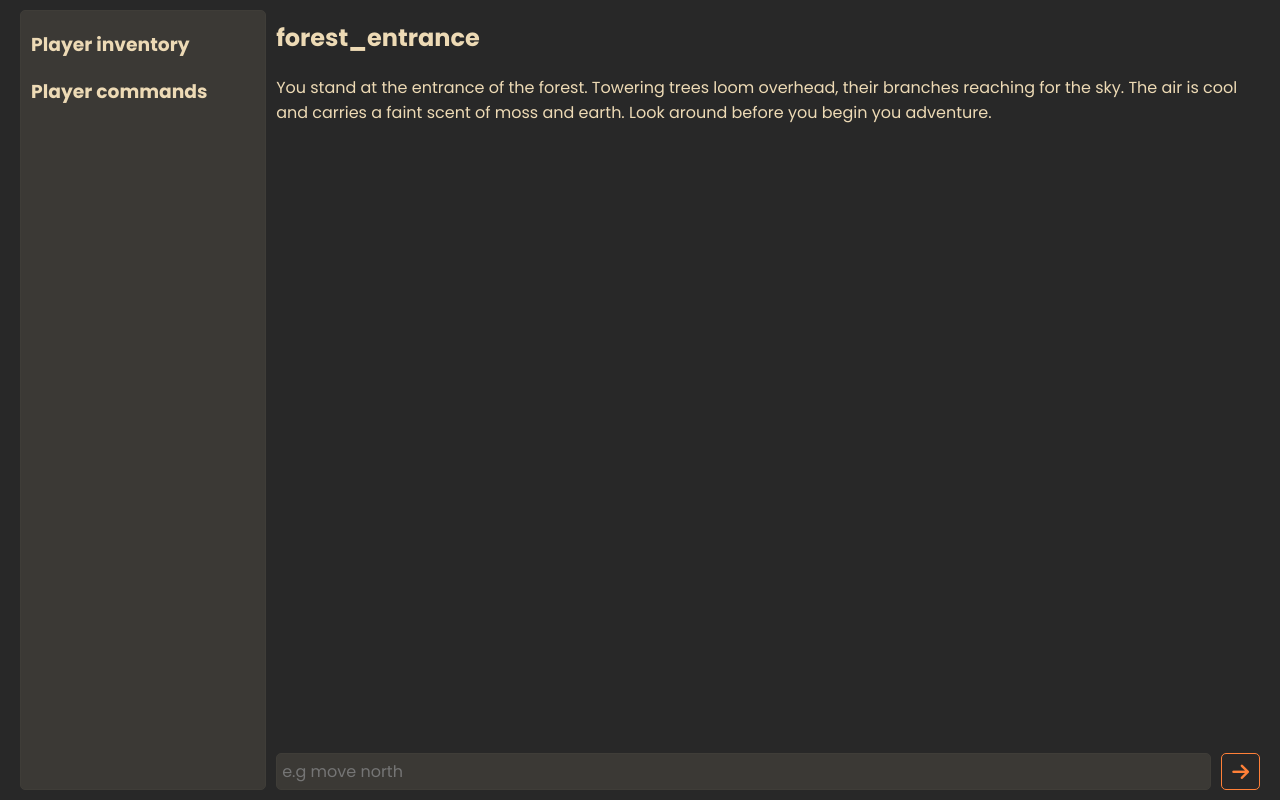
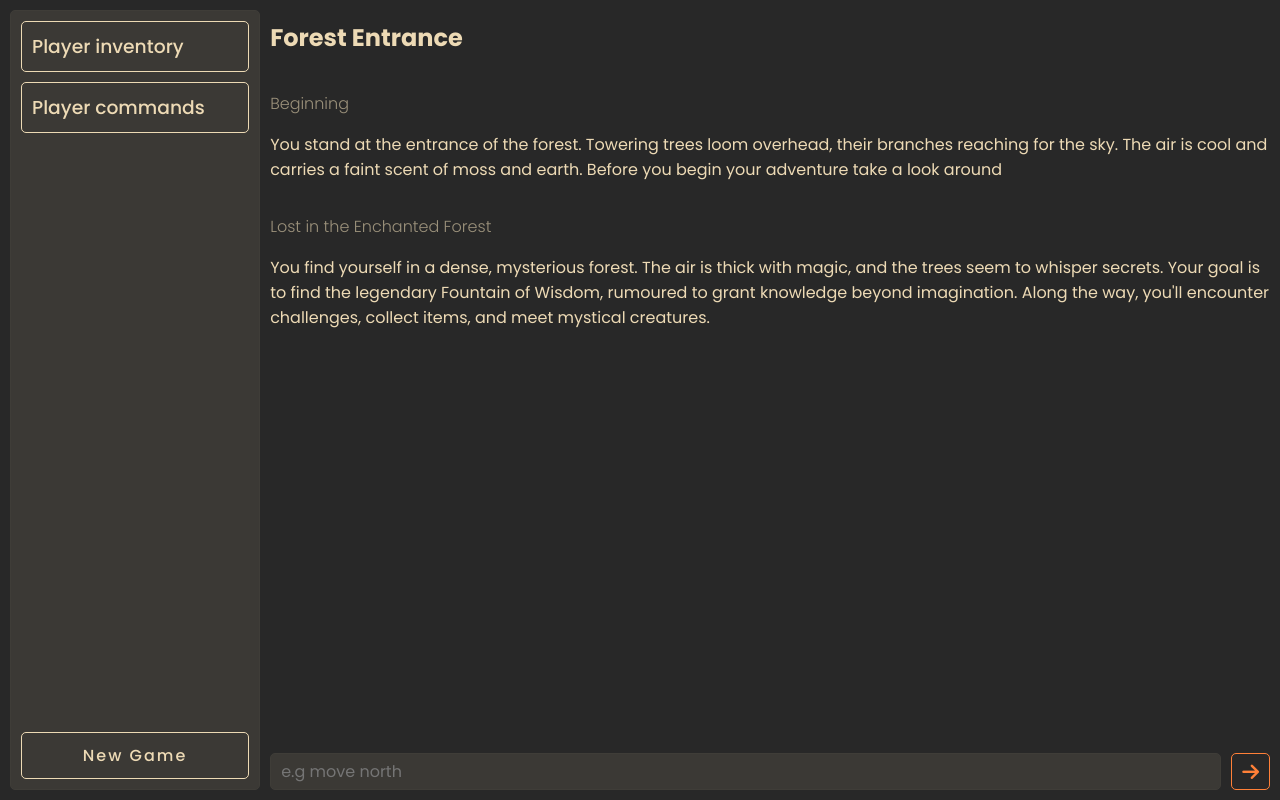
Before and after one commit to WilliamDavidson-02/text-based-game, a PHP site: page / in a window 1280 px wide. Run offline with PHP 8.4, Linux system fonts and the light colour scheme.

Commit message:
story line displayed, reset game and error handeling

```diff
--- /dev/null
+++ b/functions.php
@@ -0,0 +1,8 @@
+<?php
+
+declare(strict_types=1);
+
+function createErrorMsg(string $msg)
+{
+    $_SESSION['errorMessage'] = $msg;
+}
--- a/index.php
+++ b/index.php
@@ -2,13 +2,24 @@
 
 session_start();
 
+if (isset($_POST['reset'])) {
+    unset($_SESSION['player']);
+    unset($_SESSION['storyLine']);
+    unset($_SESSION['errorMessage']);
+
+    header('Location: ' . $_SERVER['PHP_SELF']);
+    exit;
+}
+
 require_once __DIR__ . '/rooms.php';
+require_once __DIR__ . '/functions.php';
 
 $commands = [
     'directions' => ['north', 'west', 'south', 'east'],
     'room_interactions' => ['look', 'take', 'move']
 ];
-$errorMessage = null;
+
+$errorMessage = isset($_SESSION['errorMessage']) ? $_SESSION['errorMessage'] : '';
 
 if (!isset($_SESSION['player'])) {
     $_SESSION['player'] = [
@@ -18,53 +29,89 @@ if (!isset($_SESSION['player'])) {
     ];
 }
 
+if (!isset($_SESSION['storyLine'])) {
+    $_SESSION['storyLine'] = [
+        [
+            'command' => 'Beginning',
+            'story' => $rooms['forest_entrance']['description']
+        ],
+        [
+            'command' => 'Lost in the Enchanted Forest',
+            'story' => 'You find yourself in a dense, mysterious forest. The air is thick with magic, and the trees seem to whisper secrets. Your goal is to find the legendary Fountain of Wisdom, rumoured to grant knowledge beyond imagination. Along the way, you\'ll encounter challenges, collect items, and meet mystical creatures.'
+        ]
+    ];
+}
+
 if ($_SERVER['REQUEST_METHOD'] === 'POST') {
+    $_SESSION['errorMessage'] = '';
     [$actionType, $action] = explode(' ', $_POST['command']);
     switch (strtolower($actionType)) {
         case 'move':
             if (array_key_exists(strtolower($action), $rooms[$_SESSION['player']['current_room']]['connection'])) {
                 $_SESSION['player']['current_room'] = $rooms[$_SESSION['player']['current_room']]['connection'][strtolower($action)];
+                $newPart = [
+                    'command' => $_POST['command'],
+                    'story' => $rooms[$_SESSION['player']['current_room']]['description']
+                ];
+                array_unshift($_SESSION['storyLine'], $newPart);
+            } else {
+                createErrorMsg("Hmm there seams to be no leading path to $action, maybe try a different direction ?");
             }
             break;
         case 'look':
 
             break;
         default:
-            $errorMessage = "You are unable to $actionType.";
+            createErrorMsg("You are unable to $actionType");
     }
 
-    // save prev commands, - 6 to get the 5 latest in the array.
+    // save prev commands, - 5 to get the 5 latest in the array.
     $_SESSION['player']['prev_commands'][] = $_POST['command'];
 
     if (count($_SESSION['player']['prev_commands']) > 5) {
-        array_splice($_SESSION['player']['prev_commands'], count($_SESSION['player']['prev_commands']) - 6);
+        $_SESSION['player']['prev_commands'] = array_splice($_SESSION['player']['prev_commands'], count($_SESSION['player']['prev_commands']) - 5);
     }
     // preventing same action to run again if page is reloaded.
     header('Location: ' . $_SERVER['PHP_SELF']);
     exit;
 }
 
+// Redo current room string to a nice title.
+$titleExplode = explode('_', $_SESSION['player']['current_room']);
+$roomTitle = ucwords(implode(' ', $titleExplode));
+
 require_once __DIR__ . '/header.php'; ?>
 <main>
     <section class="player-info-container">
-        <!-- player info -->
-        <div>
+        <div class="player-info-child">
+            <div class="player-info">
                 <h3>Player inventory</h3>
             </div>
-        <div>
+            <div class="player-info">
                 <h3>Player commands</h3>
                 <?php foreach ($_SESSION['player']['prev_commands'] as $command) : ?>
-                <div><?= $command; ?></div>
+                    <div class="small-dark-tx"><?= $command; ?></div>
                 <?php endforeach; ?>
             </div>
+        </div>
+        <form method="post">
+            <button type="submit" name="reset" class="brown-btn">New Game</button>
+        </form>
     </section>
     <section class="game-container">
+        <div class="story-container">
+            <h1><?= $roomTitle; ?></h1>
+            <div class="story">
+                <?php foreach ($_SESSION['storyLine'] as $description) : ?>
                     <div>
-            <h1><?= $_SESSION['player']['current_room']; ?></h1>
-            <div><?= $rooms[$_SESSION['player']['current_room']]['description']; ?></div>
+                        <p class="small-dark-tx"><?= $description['command'] ?></p>
+                        <p><?= $description['story'] ?></p>
+                    </div>
+                <?php endforeach; ?>
+            </div>
         </div>
         <form class="form-command" method="post">
-            <?php if ($errorMessage !== null) : ?>
+            <?php if ($errorMessage !== '') : ?>
                 <div class="error-container"><?= $errorMessage; ?></div>
             <?php endif; ?>
             <div class="input-container">
--- a/rooms.php
+++ b/rooms.php
@@ -2,7 +2,7 @@
 
 $rooms = [
     'forest_entrance' => [
-        'description' => 'You stand at the entrance of the forest. Towering trees loom overhead, their branches reaching for the sky. The air is cool and carries a faint scent of moss and earth. Look around before you begin you adventure.',
+        'description' => 'You stand at the entrance of the forest. Towering trees loom overhead, their branches reaching for the sky. The air is cool and carries a faint scent of moss and earth. Before you begin your adventure take a look around',
         'actions' => [
             'look' => ['You notice a glimmering object half-buried in the soft soil.'],
             'take' => 'As you pick it up, a mysterious energy pulses through your veins, urging you north.'
--- a/style.css
+++ b/style.css
@@ -17,7 +17,6 @@
 body {
   height: 100vh;
   max-height: 100vh;
-  width: 100vw;
   margin: 0;
   padding: 0;
   background: var(--bg-color-dark);
@@ -31,7 +30,7 @@ input[type="text"] {
   border-radius: 5px;
   outline: none;
   font-size: 1rem;
-  padding: 5px;
+  padding: 5px 10px;
   width: 100%;
 }
 
@@ -43,22 +42,35 @@ button {
 
 main {
   width: 100%;
-  max-width: 1600px;
   height: 100%;
-  padding: 0 20px;
+  padding: 0 10px;
   margin: 0 auto;
   display: flex;
   gap: 10px;
 }
 
+h3 {
+  margin: 0;
+  font-weight: 500;
+}
+
 .player-info-container {
   height: calc(100% - 20px);
   width: 20%;
-  padding: 0 10px;
+  padding: 10px;
   margin: 10px 0;
   border: var(--border);
   border-radius: 5px;
   background: var(--bg-color-light);
+  display: flex;
+  flex-direction: column;
+  justify-content: space-between;
+}
+
+.player-info-child {
+  display: flex;
+  flex-direction: column;
+  gap: 10px;
 }
 
 .game-container {
@@ -90,6 +102,13 @@ main {
   border: 1px solid var(--orange);
   display: flex;
   align-items: center;
+  transition: 0.3s;
+}
+
+.btn:hover {
+  transition: 0.3s;
+  background: var(--orange);
+  color: var(--bg-color-light);
 }
 
 .fa-arrow-right {
@@ -104,3 +123,45 @@ main {
   padding: 5px 10px;
   width: 100%;
 }
+
+.small-dark-tx {
+  color: var(--text-color-dark);
+  font-weight: 300;
+}
+
+.player-info {
+  padding: 10px;
+  border: 1px solid var(--text-color-light);
+  border-radius: 5px;
+}
+
+.story-container {
+  max-height: calc(100% - 20px);
+  overflow-y: auto;
+}
+
+.story {
+  display: flex;
+  flex-direction: column;
+  justify-content: flex-end;
+}
+
+.brown-btn {
+  width: 100%;
+  text-align: center;
+  padding: 10px 0;
+  background: none;
+  border: 1px solid var(--text-color-light);
+  border-radius: 5px;
+  color: var(--text-color-light);
+  letter-spacing: 2px;
+  font-size: 1rem;
+  font-weight: 500;
+  transition: 0.3s;
+}
+
+.brown-btn:hover {
+  background: var(--text-color-light);
+  color: var(--bg-color-light);
+  transition: 0.3s;
+}
```
Lines whose indentation alone changed are shown as unchanged.
